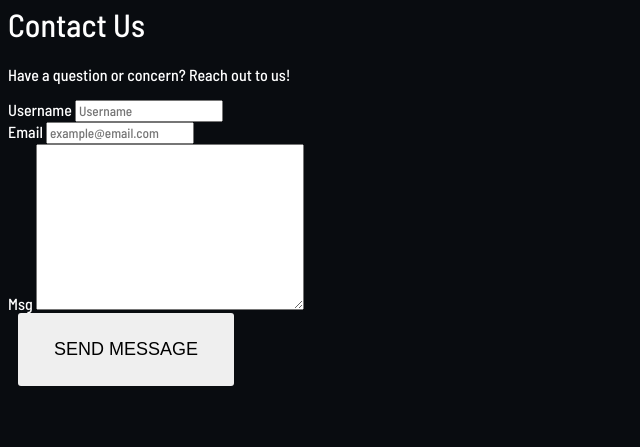
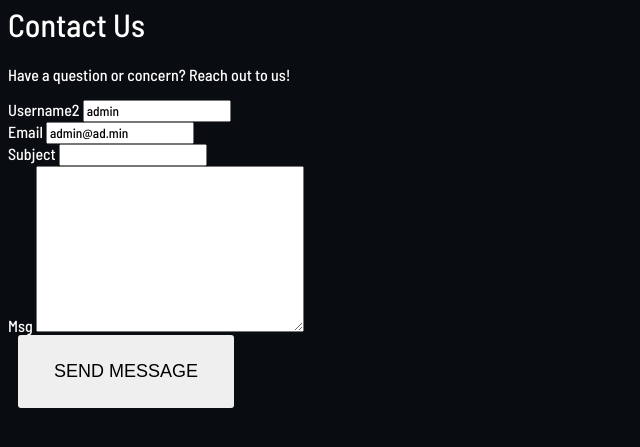
Before and after one commit to Jeff-GT/heff-share-capstone, a Django app: page /contact/ in a window 1280 px wide. Shown: the part 131-578 px from the top of the page, without its empty margins (0-640 px from the left). Run offline with Django 5.2, Linux system fonts and the light colour scheme; a user stored in the database is signed in; data comes from the database, SQL or seed files in the repository; both versions use the stored data as it was after the commit.

Commit message:
All Functionalities Good|Need CSS

```diff
--- a/pages/forms.py
+++ b/pages/forms.py
@@ -1,13 +1,8 @@
 from django import forms
+from .models import Support
 
-class ContactForm(forms.Form):
-    username = forms.CharField(max_length=100, widget=forms.TextInput(attrs={'placeholder':'Username'}), required=True)
-    email = forms.EmailField(
-        widget=forms.EmailInput(
-          attrs={
-            'placeholder':'example@email.com', 'type':'email'
-          }
-
-        ),
-      required=True)
-    message = forms.CharField(widget=forms.Textarea, required=True)
+class ContactForm(forms.ModelForm):
+    class Meta:
+        model = Support
+        fields = ['username', 'email', 'subject', 'message']
+        # fields = '__all__'
--- a/pages/models.py
+++ b/pages/models.py
@@ -4,12 +4,17 @@ from django import forms
 
 
 class Support(models.Model):
-    username = forms.CharField(max_length=100, widget=forms.TextInput(attrs={'placeholder':'Username'}), required=True)
-    email = forms.EmailField(widget=forms.EmailInput(attrs={'placeholder':'example@email.com'}), required=True)
-    message = forms.CharField(widget=forms.Textarea, required=True)
+    #username = forms.CharField(max_length=100, widget=forms.TextInput(attrs={'readonly': 'readonly'}), required=True)
+    #email = forms.EmailField(widget=forms.EmailInput(attrs={'placeholder':'example@email.com'}), required=True)
+    #subject = forms.CharField(max_length=252, widget=forms.TextInput(attrs={'placeholder':'Subject'}), required=True)
+    #message = forms.CharField(widget=forms.Textarea, required=True)
+    username = models.CharField(max_length=150, blank=False, null=True)
+    email = models.EmailField(blank=False, null=True)
+    subject = models.CharField(max_length=252,blank=False, null=True)
+    message = models.TextField(blank=False, null=True)
 
     def __str__(self):
-        return self.name
+        return self.username
 
     def get_absolute_url(self):
         return reverse_lazy('support')
--- a/pages/views.py
+++ b/pages/views.py
@@ -1,6 +1,6 @@
 from django.shortcuts import render
 from django.views.generic import TemplateView
-from. forms import ContactForm
+from .forms import ContactForm
 from django.template.loader import render_to_string
 from django.core.mail import send_mail
 # Create your views here.
@@ -18,13 +18,17 @@ def contact(request):
         if form.is_valid():
             username = form.cleaned_data['username']
             email = form.cleaned_data['email']
+            subject = form.cleaned_data['subject']
             message = form.cleaned_data['message']
-            print(f"Sending email to {email} with message: {message} from {username}")
-            form = ContactForm()
+            print(f"Sending email From {email} with message: {message} from {username}")
 
-            message_body = render_to_string('pages/contact.html', request.POST)
-            send_mail('Contact Form', 'message', 'email', ['heffcontact@gmail.com'], html_message=message_body)
+            # message_body = render_to_string('pages/contact.html', request.POST)
+            send_mail(subject, message, email, ['heffcontact@gmail.com'])
+            print({email})
     else:
-        form = ContactForm()
+       form = ContactForm(initial={
+           'username': request.user.username,
+           'email': request.user.email,
+        })
 
     return render(request, 'pages/contact.html', {'form': form})
--- a/templates/pages/contact.html
+++ b/templates/pages/contact.html
@@ -7,18 +7,22 @@
   <div class="contact">
     <h1>Contact Us</h1>
     <p>Have a question or concern? Reach out to us!</p>
-
     {% if user.is_authenticated %}
         <form action="" method="post">
           {% csrf_token %}
 
           <div>
-            <label for="username">Username</label>
+            <label for="username">Username2</label>
             {{ form.username }}
           </div>
           <div>
             <label for="email">Email</label>
             {{ form.email }}
+          </div>
+
+          <div>
+            <label for="subject">Subject</label>
+            {{ form.subject }}
           </div>
           <div>
             <label for="message">Msg</label>
```
Also changed, not shown: config/settings.py (+12 -1 lines), db.sqlite3, pages/migrations/0001_initial.py, pages/migrations/0002_support_email_support_message_support_subject_and_more.py (added).
